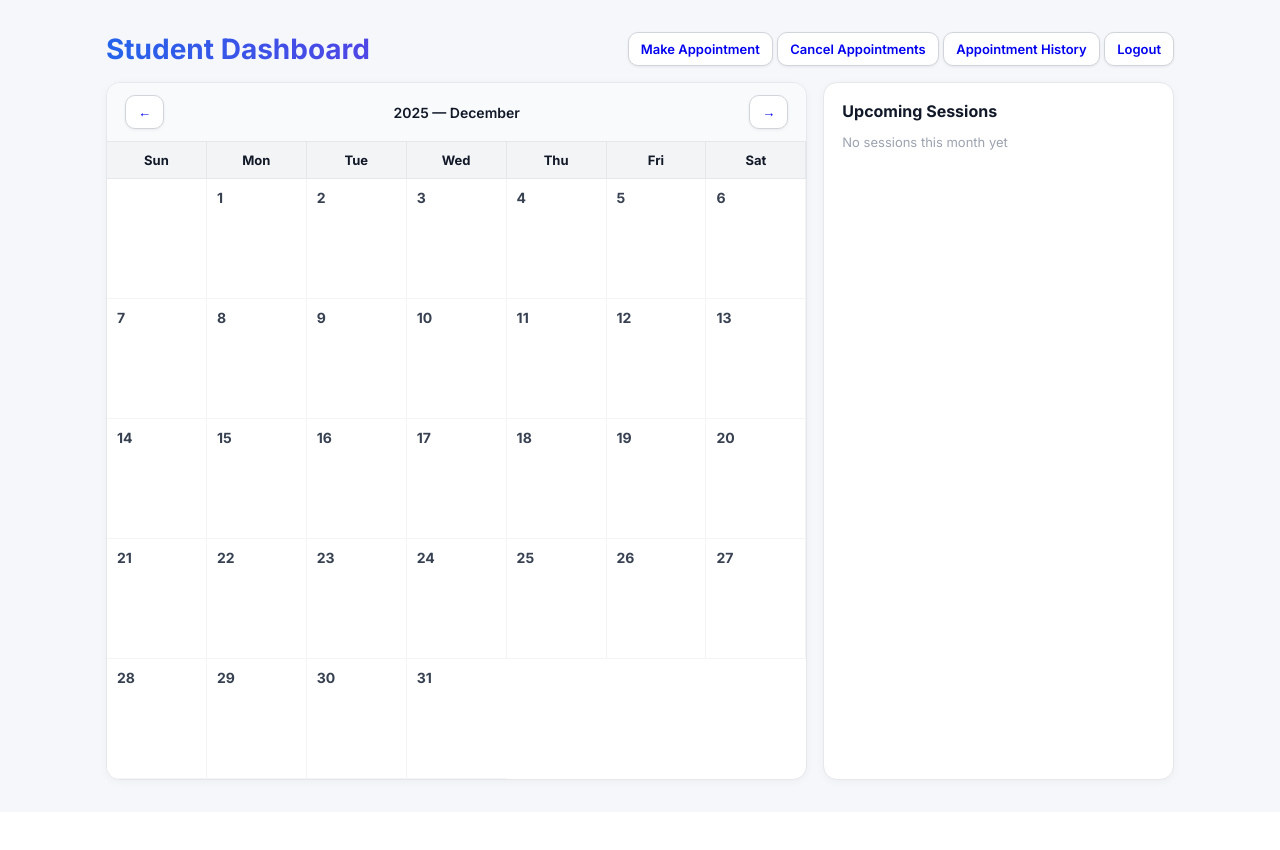
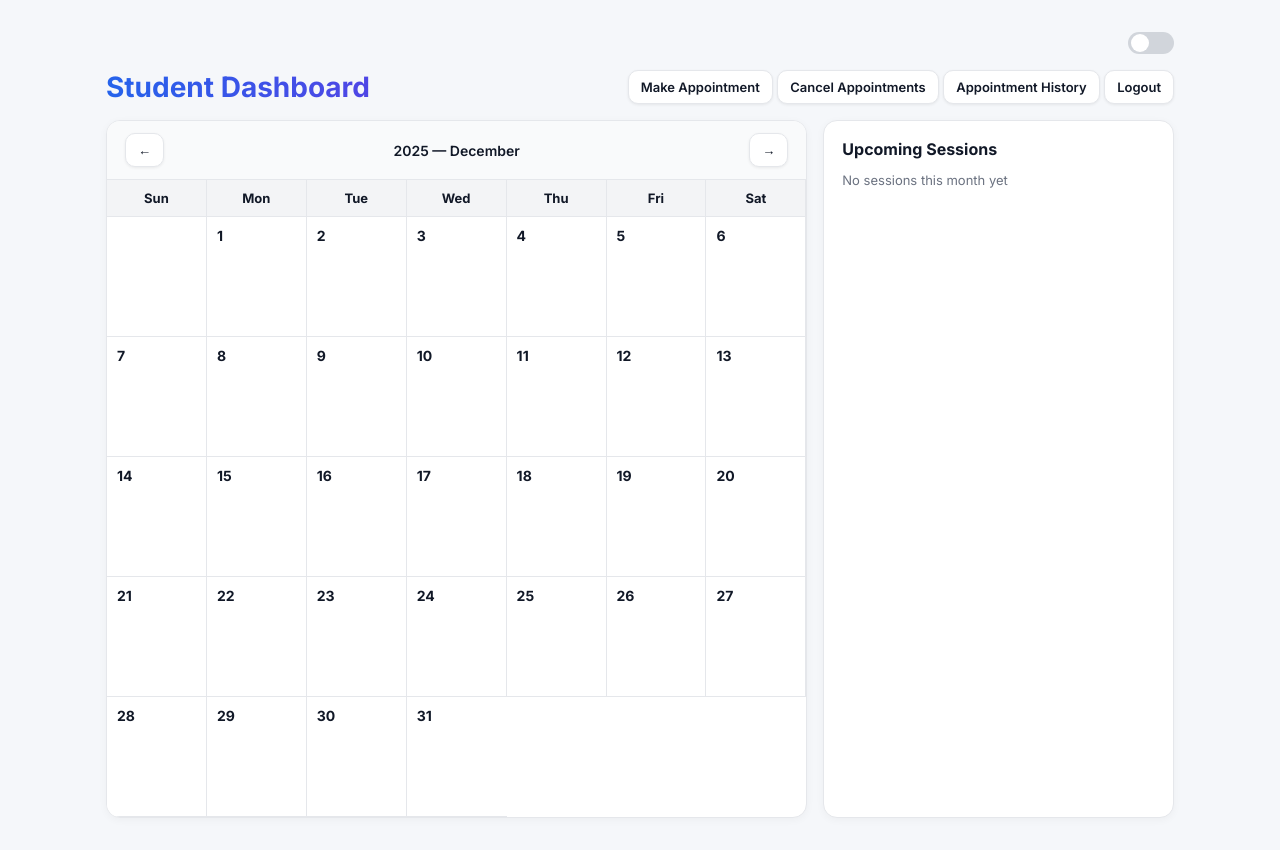
Before and after one commit to DanielRamos69/exam_reg_tristan, a Flask app: page /student in a window 1280 px wide. Before the commit the page ends 784 px from the top, so only its background shows below. Run offline with Flask 3, Linux system fonts and the light colour scheme; the visitor is signed in with stand-in values (Sample User, id 1); data that the repository does not hold is empty.

Commit message:
Implement dark mode styling and toggle
Added dark mode support with toggle functionality and updated styles accordingly.

```diff
--- a/templates/student_portal.html
+++ b/templates/student_portal.html
@@ -13,14 +13,94 @@
 
   <style>
     * { box-sizing: border-box; }
+
+    /* ----------------------------------------------------
+       🔵 DARK MODE SYSTEM (ADDED — DOES NOT REMOVE ORIGINALS)
+       ---------------------------------------------------- */
+    :root {
+      --bg:#f5f7fa;
+      --fg:#111827;
+      --card-bg:#ffffff;
+      --border:#e5e7eb;
+      --subtext:#6b7280;
+
+      --cal-header-bg:#f9fafb;
+      --dow-bg:#f3f4f6;
+      --cell-bg:#ffffff;
+      --cell-hover:#f9fafb;
+
+      --session-bg:#eff6ff;
+      --session-border:#2563eb25;
+
+      --badge-blue-bg:#dbeafe;
+      --badge-blue-border:#93c5fd;
+      --badge-blue-text:#1e40af;
+
+      --badge-full-bg:#fffbeb;
+      --badge-full-border:#f59e0b30;
+      --badge-full-text:#b45309;
+    }
+
+    .dark-mode {
+      --bg:#0f172a;
+      --fg:#f3f4f6;
+      --card-bg:#1e293b;
+      --border:#334155;
+      --subtext:#cbd5e1;
+
+      --cal-header-bg:#1e293b;
+      --dow-bg:#334155;
+      --cell-bg:#1e293b;
+      --cell-hover:#0f172a;
+
+      --session-bg:#1e293b;
+      --session-border:#334155;
+
+      --badge-blue-bg:#1e3a8a;
+      --badge-blue-border:#3b82f6;
+      --badge-blue-text:#bfdbfe;
+
+      --badge-full-bg:#3f2d13;
+      --badge-full-border:#fbbf24;
+      --badge-full-text:#fde68a;
+    }
+
+    /* ---------------------------------------------------- */
     body {
       font-family: 'Inter', system-ui, Arial, sans-serif;
-      background: #f5f7fa;
+      background: var(--bg);
       max-width: 1100px;
       margin: 2rem auto;
       padding: 0 1rem;
-      color: #111827;
+      color: var(--fg);
+      transition: background 0.25s, color 0.25s;
     }
+
+    /* DARK MODE TOGGLE BUTTON */
+    .toggle-container {
+      display:flex;
+      justify-content:flex-end;
+      margin-bottom:1rem;
+    }
+    .toggle-btn {
+      width:46px;
+      height:22px;
+      background:#d1d5db;
+      border-radius:999px;
+      position:relative;
+      cursor:pointer;
+    }
+    .toggle-circle {
+      width:18px;
+      height:18px;
+      background:white;
+      border-radius:50%;
+      position:absolute;
+      top:2px;
+      left:3px;
+      transition:0.25s ease;
+    }
+    .dark-mode .toggle-circle { transform:translateX(24px); }
 
     /* TOP BAR */
     .top {
@@ -44,14 +124,15 @@
       align-items: center;
       justify-content: center;
       padding: 8px 12px;
-      border: 1px solid #d1d5db;
+      border: 1px solid var(--border);
       border-radius: 10px;
-      background: #ffffff;
+      background: var(--card-bg);
       text-decoration: none;
       font-size: 13px;
       font-weight: 600;
       transition: 0.15s ease;
       box-shadow: 0 1px 3px rgba(0,0,0,0.07);
+      color: var(--fg);
     }
     .btn:hover {
       background: #f3f4f6;
@@ -59,7 +140,7 @@
       box-shadow: 0 3px 6px rgba(0,0,0,0.1);
     }
 
-    /* GRID LAYOUT */
+    /* GRID */
     .grid {
       display: grid;
       grid-template-columns: 2fr 1fr;
@@ -68,64 +149,71 @@
 
     /* CALENDAR */
     .calendar {
-      background: #fff;
-      border: 1px solid #e5e7eb;
+      background: var(--card-bg);
+      border: 1px solid var(--border);
       border-radius: 14px;
       overflow: hidden;
       box-shadow: 0 2px 8px rgba(0,0,0,0.04);
     }
+
     .cal-header {
       display: flex;
       justify-content: space-between;
       align-items: center;
       padding: 12px 18px;
-      background: #f9fafb;
-      border-bottom: 1px solid #e5e7eb;
+      background: var(--cal-header-bg);
+      border-bottom: 1px solid var(--border);
       font-weight: 600;
       font-size: 14px;
+      color: var(--fg);
     }
+
     .cal-grid {
       display: grid;
       grid-template-columns: repeat(7, 1fr);
     }
+
     .dow {
       text-align: center;
       font-size: 13px;
       font-weight: 700;
       padding: 10px 0;
-      background: #f3f4f6;
-      border-right: 1px solid #e5e7eb;
-      border-bottom: 1px solid #e5e7eb;
+      background: var(--dow-bg);
+      border-right: 1px solid var(--border);
+      border-bottom: 1px solid var(--border);
+      color: var(--fg);
     }
     .dow:last-child { border-right: 0; }
 
     .cell {
-      border-right: 1px solid #f3f4f6;
-      border-bottom: 1px solid #f3f4f6;
+      border-right: 1px solid var(--border);
+      border-bottom: 1px solid var(--border);
       min-height: 120px;
       padding: 10px;
-      background: #ffffff;
+      background: var(--cell-bg);
       transition: 0.1s;
+      color: var(--fg);
     }
-    .cell:hover { background: #f9fafb; }
+    .cell:hover { background: var(--cell-hover); }
     .cell:last-child { border-right: 0; }
-    .muted { color: #9ca3af; }
+
+    .muted { color: var(--subtext); }
 
     .day {
       font-size: 14px;
       font-weight: 700;
       margin-bottom: 6px;
-      color: #374151;
+      color: var(--fg);
     }
 
-    /* SESSION CARD */
     .session {
       font-size: 13px;
       margin: 5px 0;
       padding: 9px;
-      background: #eff6ff;
-      border: 1px solid #2563eb25;
+      background: var(--session-bg);
+      border: 1px solid var(--session-border);
       border-radius: 10px;
+      color: var(--fg);
       box-shadow: 0 1px 3px rgba(37,99,235,0.06);
     }
 
@@ -135,26 +223,28 @@
       border-radius: 999px;
       font-size: 11px;
       font-weight: 600;
-      border: 1px solid #93c5fd;
-      background: #dbeafe;
-      color: #1e40af;
       margin-left: 6px;
-    }
-    .badge.full {
-      border-color: #f59e0b30;
-      background: #fffbeb;
-      color: #b45309;
+      background: var(--badge-blue-bg);
+      border: 1px solid var(--badge-blue-border);
+      color: var(--badge-blue-text);
     }
 
-    .muted-text { color: #9ca3af; font-size: 13px; }
+    .badge.full {
+      background: var(--badge-full-bg);
+      border-color: var(--badge-full-border);
+      color: var(--badge-full-text);
+    }
+
+    .muted-text { color: var(--subtext); font-size: 13px; }
 
     /* SIDEBAR */
     .sidebar {
-      background: #fff;
-      border: 1px solid #e5e7eb;
+      background: var(--card-bg);
+      border: 1px solid var(--border);
       border-radius: 14px;
       padding: 18px;
       box-shadow: 0 2px 8px rgba(0,0,0,0.04);
+      color: var(--fg);
     }
     .sidebar h3 {
       margin: 0 0 12px;
@@ -168,12 +258,13 @@
       list-style: none;
       padding-left: 0;
       margin-bottom: 14px;
-      background: #fff;
+      background: var(--card-bg);
       border-left: 4px solid #2563eb;
       border-radius: 10px;
       padding: 10px 16px;
-      border: 1px solid #e5e7eb;
+      border: 1px solid var(--border);
       font-size: 13px;
+      color: var(--fg);
       box-shadow: 0 1px 4px rgba(0,0,0,0.03);
     }
 
@@ -183,8 +274,20 @@
       .top { flex-direction: column; gap: 12px; align-items: flex-start; }
     }
   </style>
+
+  <script>
+    function toggleDarkMode() { document.body.classList.toggle("dark-mode"); }
+  </script>
+
 </head>
 <body>
+
+  <!-- DARK MODE TOGGLE -->
+  <div class="toggle-container">
+    <div class="toggle-btn" onclick="toggleDarkMode()">
+      <div class="toggle-circle"></div>
+    </div>
+  </div>
 
   <div class="top">
     <h1>Student Dashboard</h1>
@@ -208,7 +311,7 @@
 
   <div class="grid">
 
-    <!-- CALENDAR SECTION -->
+    <!-- CALENDAR -->
     <div class="calendar">
       <div class="cal-header">
         <a class="btn" href="{{ url_for('student_portal', year=prev_year, month=prev_month) }}">&larr;</a>
@@ -223,7 +326,9 @@
 
         {% set first_weekday = cal.weekday(year, month, 1) %}
         {% set lead = (first_weekday + 1) % 7 %}
-        {% for _ in range(lead) %}<div class="cell muted"></div>{% endfor %}
+        {% for _ in range(lead) %}
+          <div class="cell muted"></div>
+        {% endfor %}
 
         {% set last_day = cal.monthrange(year, month)[1] %}
         {% for day in range(1, last_day+1) %}
@@ -250,7 +355,7 @@
       </div>
     </div>
 
-    <!-- SIDEBAR SECTION -->
+    <!-- SIDEBAR -->
     <aside class="sidebar">
       <h3>Upcoming Sessions</h3>
       {% if upcoming %}
```
